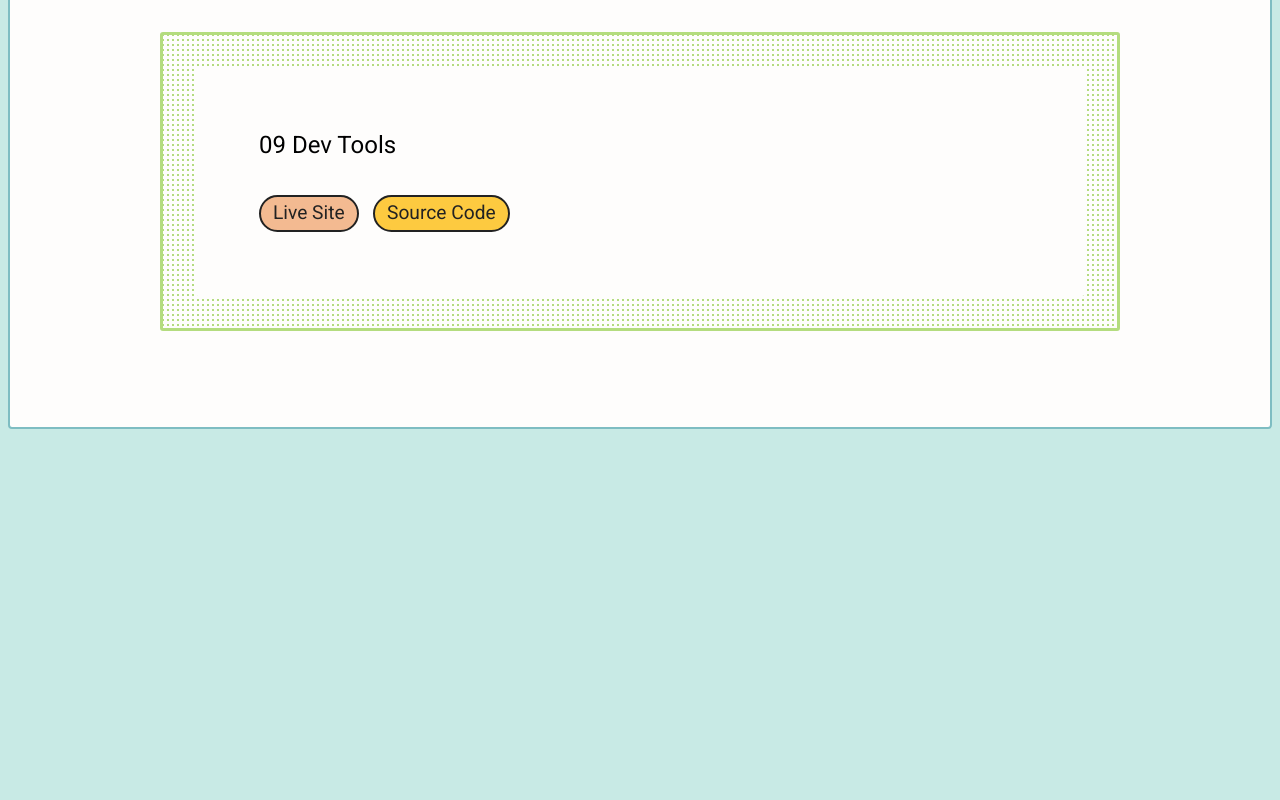
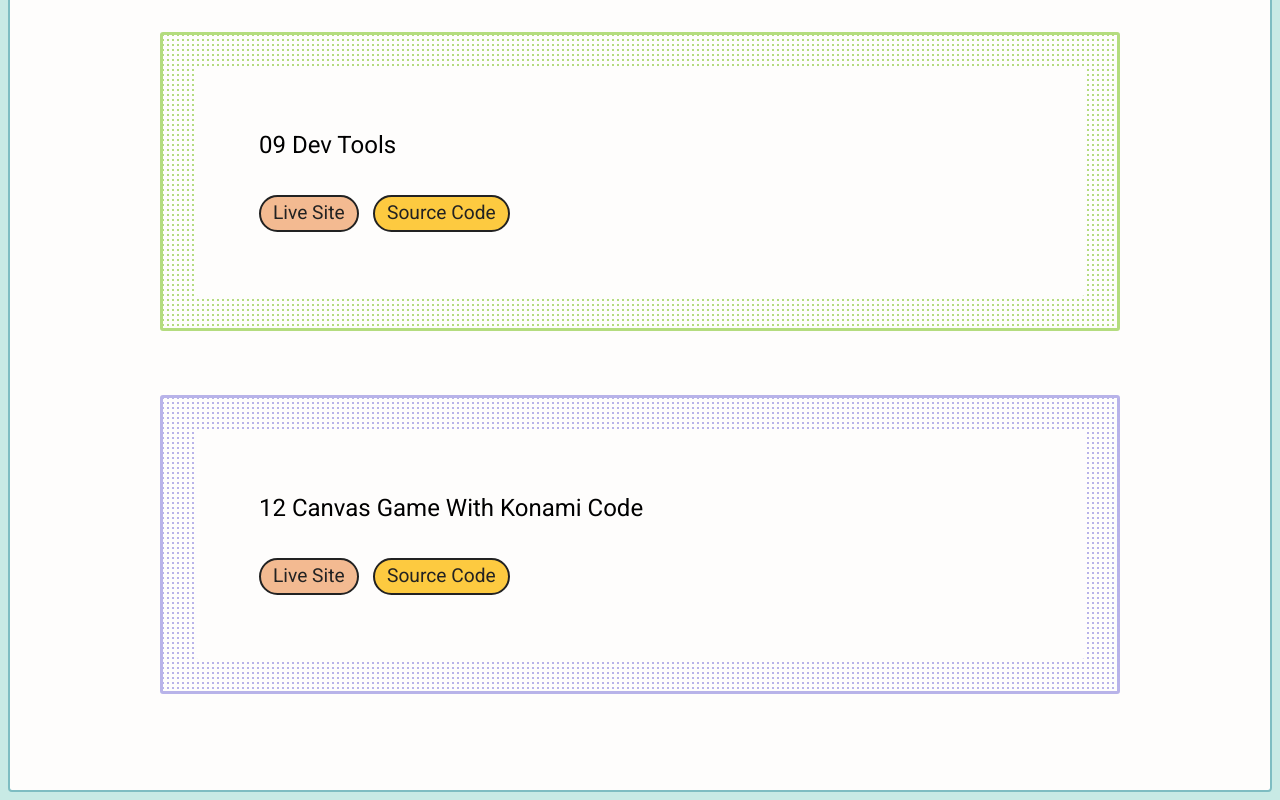
Before and after one commit to Bc-coding/BelleJS30, a plain HTML site: page index.html in a window 1280 px wide. Shown: the part 2524-3324 px from the top of the page. Before the commit the page ends 2961 px from the top, so only its background shows below. Drawn offline with Linux system fonts and the light colour scheme.

Commit message:
added exercise 12 in index.html

```diff
--- a/index.html
+++ b/index.html
@@ -197,6 +197,31 @@
                 </ul>
               </div>
             </li>
+
+            <!-- 12 Konami Code  -->
+            <li class="exercise-item">
+              <div class="item-container">
+                <p>12 Canvas Game With Konami Code</p>
+                <ul>
+                  <li>
+                    <a
+                      href="./12_Key_Sequence_Detection/index.html"
+                      target="_blank"
+                      class="btn btn-orange"
+                      >Live Site</a
+                    >
+                  </li>
+                  <li>
+                    <a
+                      href="https://github.com/Bc-coding/BelleJS30/tree/main/12_Key_Sequence_Detection"
+                      target="_blank"
+                      class="btn btn-yellow"
+                      >Source Code</a
+                    >
+                  </li>
+                </ul>
+              </div>
+            </li>
           </ul>
         </section>
       </main>
```
